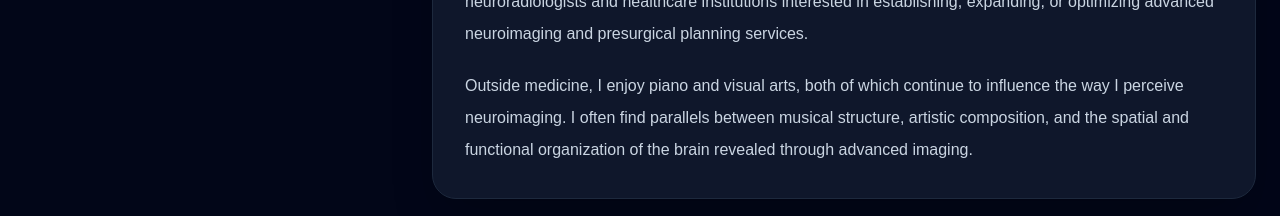
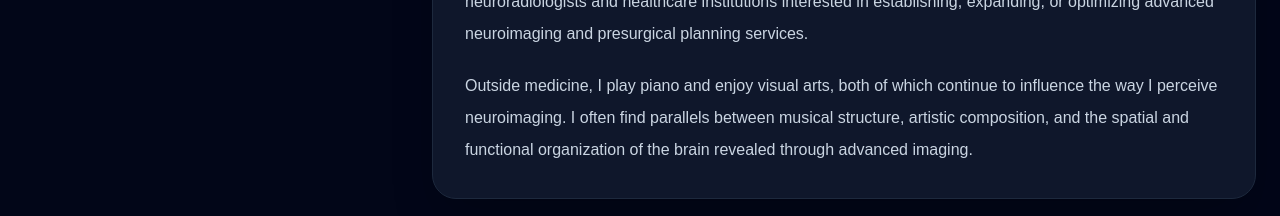
Before and after one commit to khaledneuro/dr-khaled-site, a Next.js app: page / in a window 1280 px wide. Shown: the part 479-695 px from the top of the page. Built offline with nearby package versions, Linux system fonts and the light colour scheme.

Commit message:
Improve homepage layout and full-width sections

```diff
--- a/src/app/page.tsx
+++ b/src/app/page.tsx
@@ -69,7 +69,7 @@ export default function Home() {
               </p>
 
               <p className="mt-5 text-base leading-8 text-slate-300">
-                Outside medicine, I enjoy piano and visual arts, both of which
+                Outside medicine, I play piano and enjoy visual arts, both of which
                 continue to influence the way I perceive neuroimaging. I often
                 find parallels between musical structure, artistic composition,
                 and the spatial and functional organization of the brain
@@ -100,7 +100,7 @@ export default function Home() {
             <button
               key={key}
               onClick={() => setActiveSection(key)}
-              className={`rounded-2xl border p-4 text-center transition ${
+              className={`cursor-pointer rounded-2xl border p-4 text-center transition ${
                 activeSection === key
                   ? "border-cyan-300 bg-slate-900"
                   : "border-slate-700 hover:border-cyan-300 hover:bg-slate-900"
```
